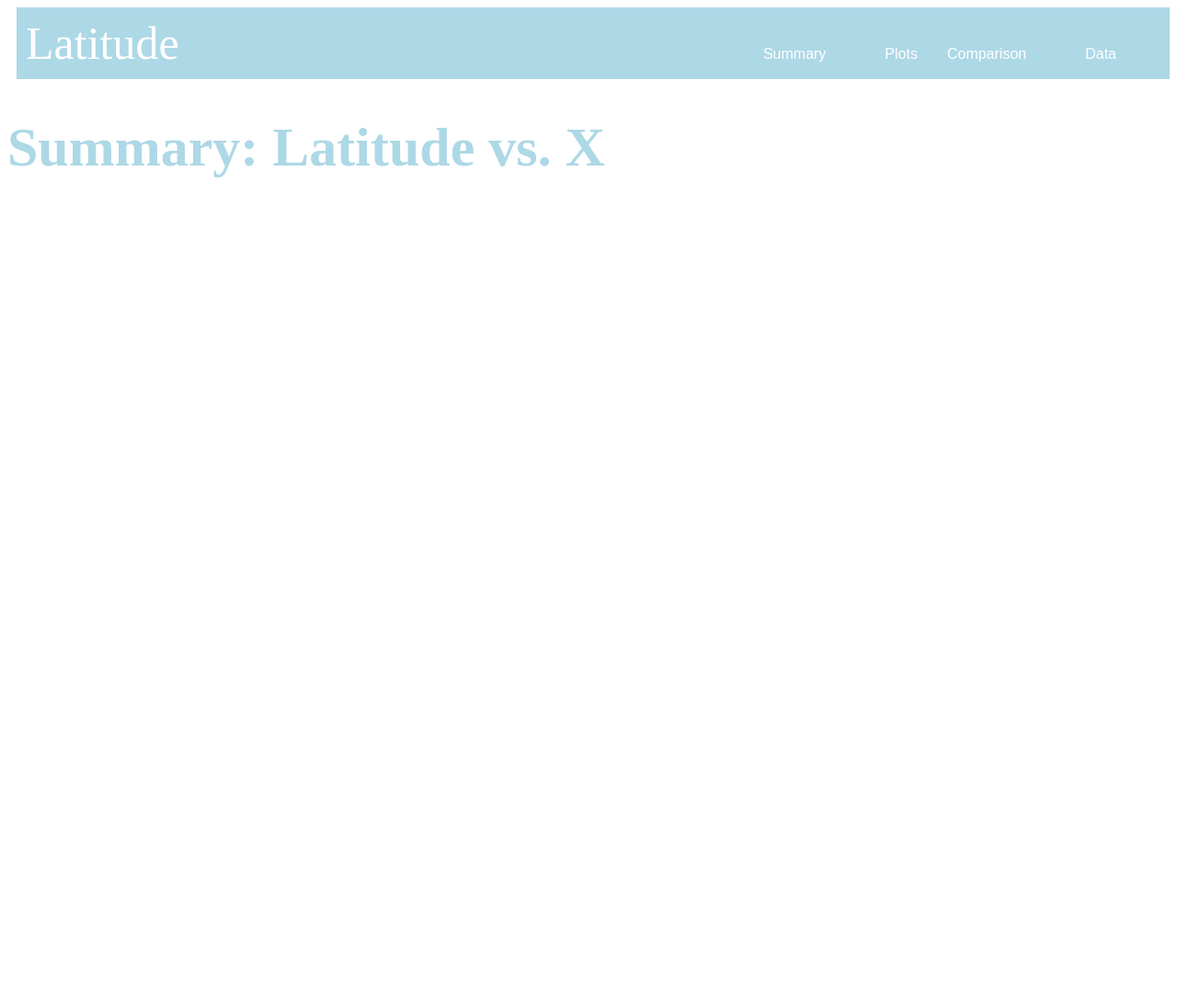
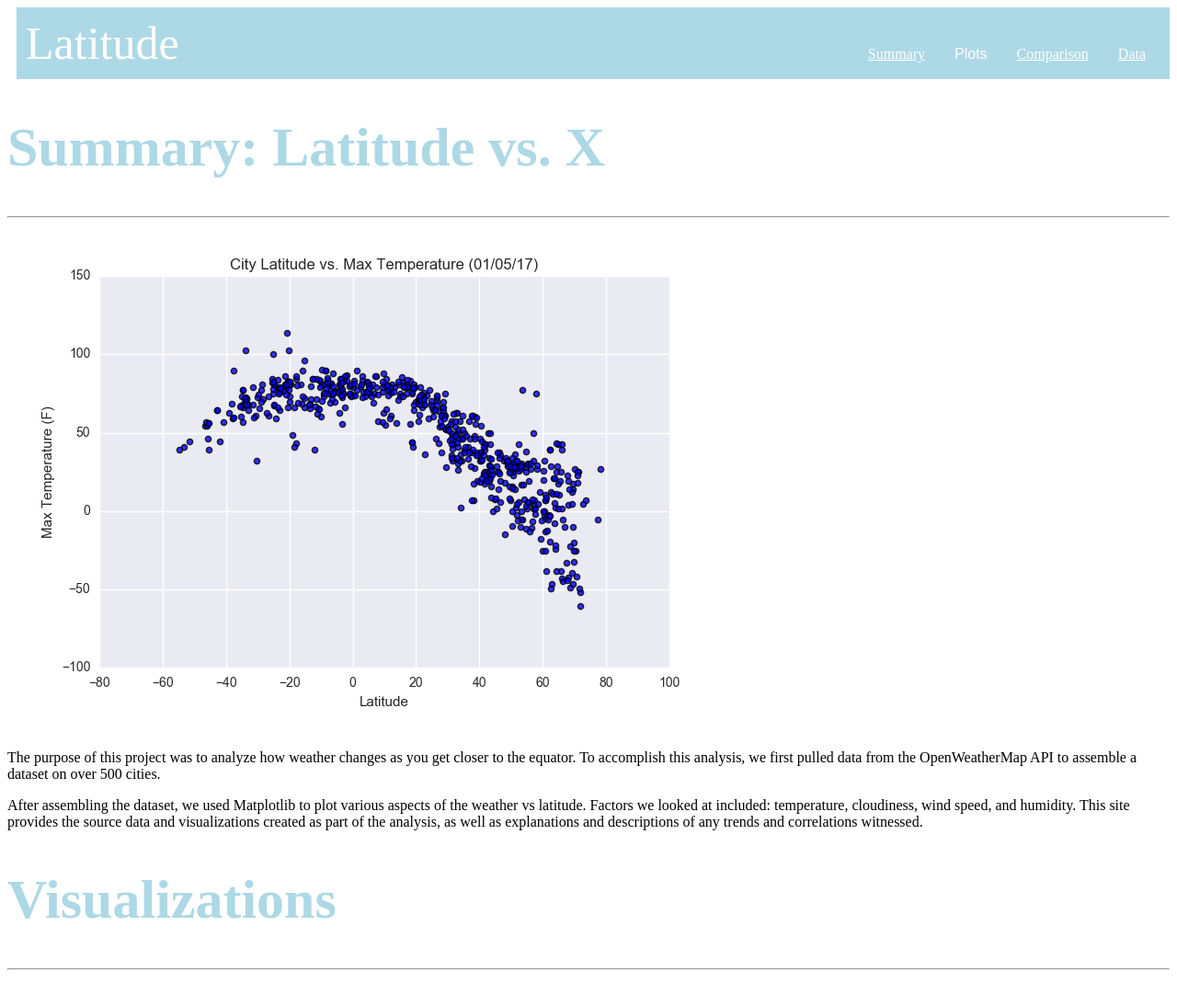
Before and after one commit to sambarton10/Web-Design-Challenge, a plain HTML site: page index.html in a window 1280 px wide. Shown: the top 1094 px of the page at 92% size. Before the commit the page ends 800 px from the top, so only its background shows below. Drawn offline with Linux system fonts and the light colour scheme.

Commit message:
Worked on pages

```diff
--- a/index.html
+++ b/index.html
@@ -3,19 +3,17 @@
 <head>
     <meta charset="UTF-8">
         <title>Weather Analysis</title>
-        <link rel="stylesheet" type="text/css" href="styles.css">
+        <link rel="stylesheet" href="styles.css">
 </head>
 
 <div class="container">
     <nav class="navbar text-white" href="index.html">Latitude
-        <li class="dropdown" style="float:right;">
-            <button class="dropbtn"> Data</button>
-            <a href="data.html" class="dropbtn"></a>
-        </li>
-        <li class="dropdown" style="float:right;">
-            <button class="dropbtn"> Comparison</button>
-            <a href="comparison.html" class="dropbtn"></a>
-        </li>
+        <div class="dropdown" style="float:right;">
+            <a href="data.html" class="dropbtn">Data</a>
+        </div>
+        <div class="dropdown" style="float:right;">
+            <a href="comparison.html" class="dropbtn">Comparison</a>
+        </div>
         <div class="dropdown" style="float:right;">
             <button class="dropbtn"> Plots</button>
             <li class="dropdown-content">
@@ -25,16 +23,54 @@
               <a href="windspeed.html">Wind Speed</a>
             </li>
         </div>
-        <li class="dropdown" style="float:right;">
-            <button class="dropbtn"> Summary</button>
-            <a href="index.html" class="dropbtn"></a>
-        </li>
+        <div class="dropdown" style="float:right;" >
+            <a href="index.html" class="dropbtn">Summary</a>
+        </div>
     </nav>
 
 </div>
-    <header class="header">
-        <h1 id="big-font" class="lightBlue">Summary: Latitude vs. X</h1>
-    </header>
+
+<div class="container content">
+    <div class="row">
+        <div>
+            <div>
+                <h1 id="big-font" class="lightBlue">Summary: Latitude vs. X</h1>
+                <hr>
+                <div class="thumbnail">
+                    <img src="images/Fig1.png">
+                </div>
+                <p>The purpose of this project was to analyze how weather changes as you get closer to the equator. To accomplish this analysis, we first pulled data from the OpenWeatherMap API to assemble a dataset on over 500 cities.  </p>
+
+                <p>After assembling the dataset, we used Matplotlib to plot various aspects of the weather vs latitude. Factors we looked at included: temperature, cloudiness, wind speed, and humidity. This site provides the source data and visualizations created as part of the analysis, as well as explanations and descriptions of any trends and correlations witnessed.</p>
+            </div>
+        </div>
+
+        <div class="col-md-4">
+            <div class="col-md-12">
+                <h1 id="big-font" class="lightBlue">Visualizations</h1>
+                <hr>
+                <div class="row">
+                    <div>
+                        <a href="temp.html"><img src="images/Fig1.png" width="100%"  alt="temperature">
+                        </a>
+                    </div>
+                    <div>
+                        <a href="humidity.html"><img src="images/Fig2.png" width="100%" alt="humidity"></a>
+                    </div>
+
+                    <div>
+                        <a href="cloudiness.html"><img src="images/Fig3.png" width="100%"  alt="cloudiness"></a>
+                    </div>
+
+                    <div>
+                        <a href="windspeed.html"><img src="images/Fig4.png"width="100%"  alt="wind speed"></a>
+                    </div>
+                </div>
+            </div>
+        </div>
+    </div>
+</div>
+
 
 <body>
 </body>
```
Also changed, not shown: cloudiness.html (+12 -3 lines), data.html (+38 -0 lines), humidity.html (+12 -3 lines), temp.html (+11 -4 lines), windspeed.html (+12 -3 lines), 1 other file.
